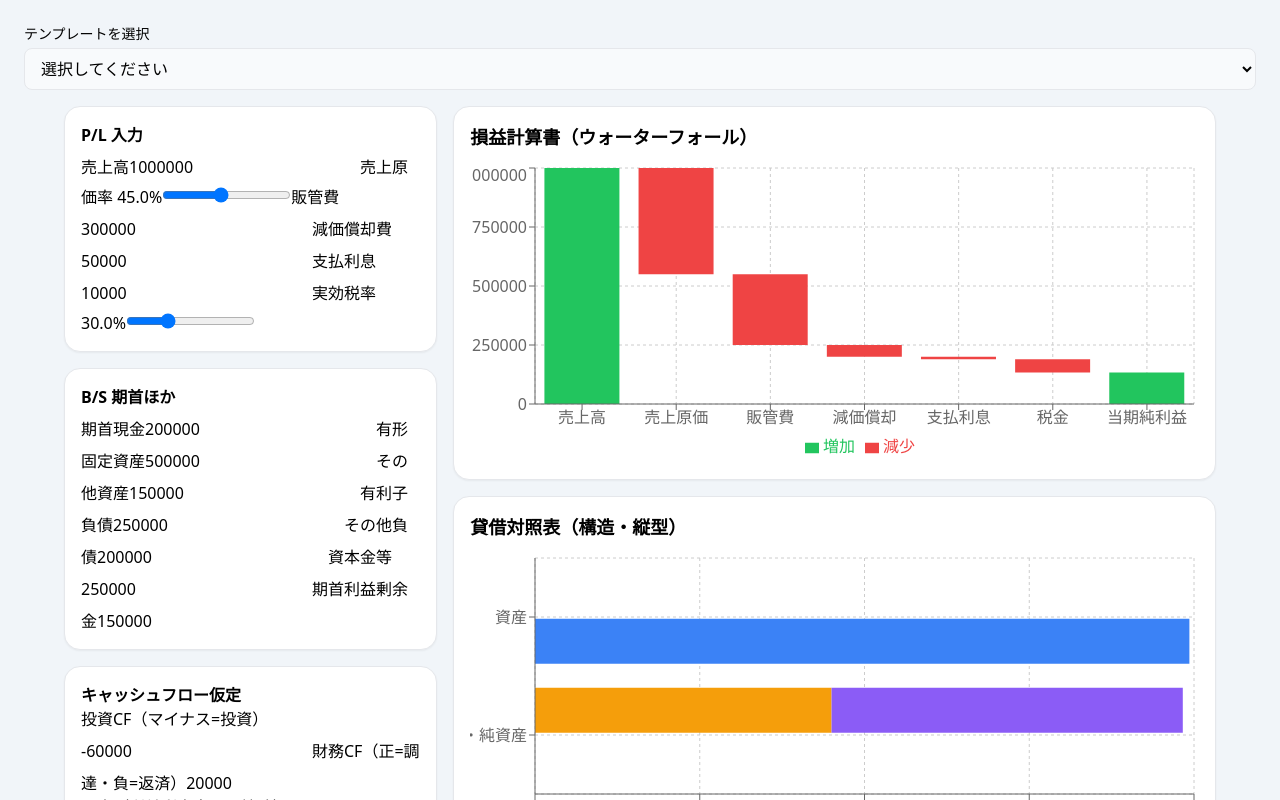
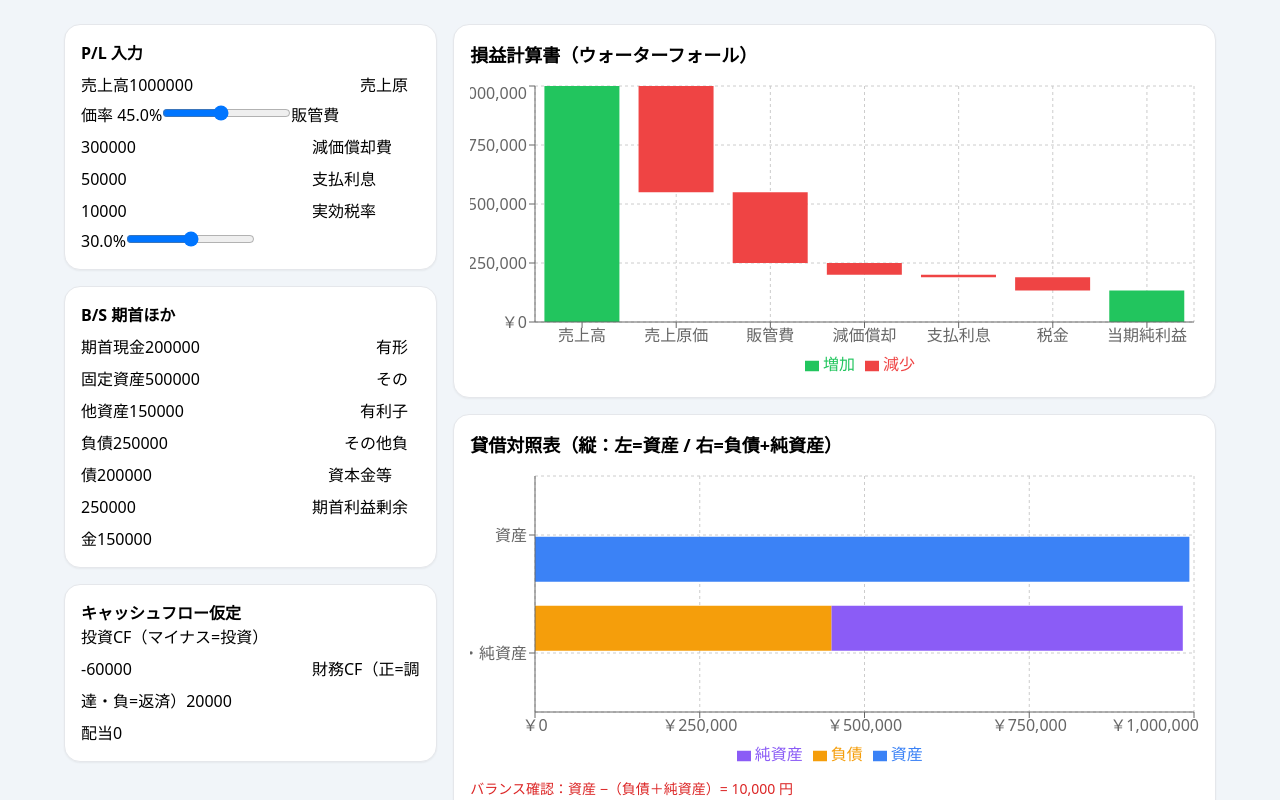
Before and after one commit to koppemaru/finance, a React (Vite) app: page / in a window 1280 px wide. Shown: the top 800 px of the page. Built offline with nearby package versions, Linux system fonts and the light colour scheme.

Commit message:
Update FinanceMiniLab.jsx

```diff
--- a/src/FinanceMiniLab.jsx
+++ b/src/FinanceMiniLab.jsx
@@ -1,54 +1,76 @@
+'use client';
 import React, { useMemo, useState } from "react";
 import { ComposedChart, Bar, XAxis, YAxis, CartesianGrid, Tooltip, Legend, ResponsiveContainer } from "recharts";
 
-// =============================
-// 学生向け 財務三表ミニ・シミュレータ（フル機能版）
-// - テンプレート選択
-// - 入力フォーム（省略なし）
-// - P/L ウォーターフォール（売上原価は売上高の上端を基準に下向き、以降も直前の小計基準）
-// - B/S 可視化：左「資産」単独バー、右「負債(上)・純資産(下)」の積み上げ縦棒
-// - 主要指標一覧
-// =============================
+// ==========================================================
+// Next.js（Vercel）対応版：すべて Client Component で完結
+// - Recharts を使うので 'use client' を明示
+// - 1ファイル内にチャート用の小コンポーネントを内包
+// - 配当はCFFに含め、資産=負債+純資産 が一致
+// - B/Sは縦向き：左=資産、右=負債(上)+純資産(下)
+// - P/Lはウォーターフォール（増減を積み上げ）
+// ==========================================================
 
-// ケーステンプレート
-const caseTemplates = [
-  { name: "カフェチェーン（原価率高め）", sales: 1200000, cogsRate: 0.55, sga: 300000, dep: 30000, interest: 15000, taxRate: 0.3 },
-  { name: "ITスタートアップ（販管費高め）", sales: 800000,  cogsRate: 0.20, sga: 500000, dep: 10000, interest:  5000, taxRate: 0.25 },
-  { name: "製造業（設備投資大）",   sales: 2000000, cogsRate: 0.60, sga: 400000, dep: 80000, interest: 20000, taxRate: 0.30 }
-];
+// ----- チャート小コンポーネント：P/L ウォーターフォール -----
+function PLWaterfall({ data, formatY }) {
+  return (
+    <ResponsiveContainer width="100%" height={300}>
+      <ComposedChart data={data}>
+        <CartesianGrid strokeDasharray="3 3" />
+        <XAxis dataKey="name" />
+        <YAxis tickFormatter={(v) => (formatY ? formatY(Number(v)) : v)} />
+        <Tooltip formatter={(v) => (formatY ? formatY(Number(v)) : v)} />
+        <Legend />
+        <Bar dataKey="past" stackId="wf" fill="rgba(0,0,0,0)" isAnimationActive={false} />
+        <Bar dataKey="inc"  stackId="wf" name="増加" fill="#22c55e" />
+        <Bar dataKey="dec"  stackId="wf" name="減少" fill="#ef4444" />
+      </ComposedChart>
+    </ResponsiveContainer>
+  );
+}
+
+// ----- チャート小コンポーネント：B/S 縦積み -----
+function BSStacked({ data, formatX }) {
+  return (
+    <ResponsiveContainer width="100%" height={300}>
+      <ComposedChart data={data} layout="vertical">
+        <CartesianGrid strokeDasharray="3 3" />
+        <XAxis type="number" tickFormatter={(v) => (formatX ? formatX(Number(v)) : v)} />
+        <YAxis type="category" dataKey="name" />
+        <Tooltip formatter={(v) => (formatX ? formatX(Number(v)) : v)} />
+        <Legend />
+        {/* 左列：資産（単独色：青） */}
+        <Bar dataKey="資産" name="資産" fill="#3b82f6" />
+        {/* 右列：負債(上) + 純資産(下)（別色） */}
+        <Bar dataKey="負債"   name="負債"   stackId="bs" fill="#f59e0b" />
+        <Bar dataKey="純資産" name="純資産" stackId="bs" fill="#8b5cf6" />
+      </ComposedChart>
+    </ResponsiveContainer>
+  );
+}
 
 export default function FinanceMiniLab() {
   // ---- 入力（損益関連） ----
-  const [sales, setSales] = useState(1000000);
+  const [sales, setSales] = useState(1_000_000);
   const [cogsRate, setCogsRate] = useState(0.45);
-  const [sga, setSga] = useState(300000);
-  const [dep, setDep] = useState(50000);
-  const [interest, setInterest] = useState(10000);
+  const [sga, setSga] = useState(300_000);
+  const [dep, setDep] = useState(50_000);
+  const [interest, setInterest] = useState(10_000);
   const [taxRate, setTaxRate] = useState(0.30);
 
   // ---- 入力（期首・B/Sの素） ----
-  const [begCash, setBegCash] = useState(200000);
-  const [ppeNet, setPpeNet] = useState(500000);
-  const [otherAssets, setOtherAssets] = useState(150000);
-  const [debt, setDebt] = useState(250000);
-  const [otherLiab, setOtherLiab] = useState(200000);
-  const [shareCapital, setShareCapital] = useState(250000);
-  const [retainedEarningsBeg, setRetainedEarningsBeg] = useState(150000);
+  const [begCash, setBegCash] = useState(200_000);
+  const [ppeNet, setPpeNet] = useState(500_000);
+  const [otherAssets, setOtherAssets] = useState(150_000);
+  const [debt, setDebt] = useState(250_000);
+  const [otherLiab, setOtherLiab] = useState(200_000);
+  const [shareCapital, setShareCapital] = useState(250_000);
+  const [retainedEarningsBeg, setRetainedEarningsBeg] = useState(150_000);
 
   // ---- 入力（CF仮定）----
-  const [cfi, setCfi] = useState(-60000);
-  const [cff, setCff] = useState(20000);
-  const [dividend, setDividend] = useState(0);
-
-  // ---- テンプレート適用 ----
-  const applyTemplate = (template) => {
-    setSales(template.sales);
-    setCogsRate(template.cogsRate);
-    setSga(template.sga);
-    setDep(template.dep);
-    setInterest(template.interest);
-    setTaxRate(template.taxRate);
-  };
+  const [cfi, setCfi] = useState(-60_000); // 投資CF（マイナス=投資）
+  const [cff, setCff] = useState(20_000);  // 財務CF（正=調達/負=返済）
+  const [dividend, setDividend] = useState(0); // 配当
 
   // ---- 計算 ----
   const calc = useMemo(() => {
@@ -60,20 +82,20 @@ export default function FinanceMiniLab() {
     const tax = Math.max(0, Math.round(ebt * taxRate));
     const netIncome = ebt - tax;
 
-  // CF（簡略・間接法）
-    const cfo = netIncome + dep;              // 運転資本の変動は0仮定
-    const cffNet = cff - dividend;            // ★配当を資金流出としてCFFに含める
+    // CF（簡略・間接法）
+    const cfo = netIncome + dep;       // 運転資本変動は0仮定
+    const cffNet = cff - dividend;     // ★配当はCFFに含めて現金を減らす
     const netChangeCash = cfo + cfi + cffNet;
     const endCash = begCash + netChangeCash;
 
-  // B/S（期末）— ppeNet/otherAssets は期末残高入力想定
+    // B/S（期末）
     const assets = endCash + ppeNet + otherAssets;
     const retainedEarningsEnd = retainedEarningsBeg + netIncome - dividend; // 剰余金から配当控除
     const equity = shareCapital + retainedEarningsEnd;
     const liabEquity = debt + otherLiab + equity;
-    const imbalance = assets - liabEquity;    // 0が正しい
+    const imbalance = assets - liabEquity; // 0 が理論値
 
-  // 指標
+    // 指標
     const opMargin = sales ? ebit / sales : 0;
     const netMargin = sales ? netIncome / sales : 0;
     const interestCoverage = interest > 0 ? ebit / interest : Infinity;
@@ -82,19 +104,17 @@ export default function FinanceMiniLab() {
 
     return {
       cogs, gross, ebitda, ebit, ebt, tax, netIncome,
-      cfo, cfi, cff: cffNet, netChangeCash, endCash,  // ← cff は cffNet を返す
+      cfo, cfi, cff: cffNet, netChangeCash, endCash,
       assets, retainedEarningsEnd, equity, liabEquity, imbalance,
       opMargin, netMargin, interestCoverage, roa, leverage,
     };
-  }, [sales, cogsRate, sga, dep, interest, taxRate,
-      begCash, ppeNet, otherAssets, debt, otherLiab, shareCapital,
-      retainedEarningsBeg, cfi, cff, dividend]);
-
+  }, [sales, cogsRate, sga, dep, interest, taxRate, begCash, ppeNet, otherAssets, debt, otherLiab, shareCapital, retainedEarningsBeg, cfi, cff, dividend]);
 
   const fmt = (n) => n.toLocaleString("ja-JP");
+  const yen = (n) => `￥${Number(n).toLocaleString('ja-JP')}`;
   const pct = (x) => (isFinite(x) ? (x * 100).toFixed(1) + "%" : "―");
 
-  // ===== P/L ウォーターフォール（増減を積み上げて表示） =====
+  // ----- P/L ウォーターフォール用データ -----
   const plWaterfall = useMemo(() => {
     const steps = [
       { name: "売上高", amount: sales },
@@ -116,117 +136,61 @@ export default function FinanceMiniLab() {
     return rows;
   }, [sales, sga, dep, interest, calc.cogs, calc.tax]);
 
-  // ===== B/S データ（左：資産、右：負債(上)+純資産(下)） =====
+  // ----- B/S 可視化データ（左=資産、右=負債+純資産） -----
   const bsData = [
     { name: "資産", 資産: calc.assets },
-    { name: "負債・純資産", 負債: debt + otherLiab, 純資産: calc.equity }
+    { name: "負債・純資産", 負債: debt + otherLiab, 純資産: calc.equity },
   ];
 
   return (
     <div className="p-6 bg-slate-100 min-h-screen">
-      {/* テンプレート選択 */}
-      <div className="mb-4">
-        <label className="block text-sm font-medium mb-1">テンプレートを選択</label>
-        <select
-          className="w-full rounded-lg border px-3 py-2 bg-slate-50"
-          onChange={(e) => { if (e.target.value !== "") applyTemplate(caseTemplates[e.target.value]); }}
-        >
-          <option value="">選択してください</option>
-          {caseTemplates.map((t, idx) => (
-            <option key={idx} value={idx}>{t.name}</option>
-          ))}
-        </select>
-      </div>
-
       <div className="max-w-6xl mx-auto grid grid-cols-1 md:grid-cols-3 gap-4">
-        {/* 入力フォーム（省略なし） */}
+        {/* 入力フォーム */}
         <div className="md:col-span-1 space-y-4">
           <div className="rounded-2xl shadow-sm border p-4 bg-white space-y-2">
             <h3 className="font-semibold">P/L 入力</h3>
-            <label>売上高</label>
-            <input type="number" value={sales} onChange={(e) => setSales(Number(e.target.value))} />
-            <label>売上原価率 {pct(cogsRate)}</label>
-            <input type="range" value={cogsRate} min={0} max={1} step={0.01} onChange={(e) => setCogsRate(Number(e.target.value))} />
-            <label>販管費</label>
-            <input type="number" value={sga} onChange={(e) => setSga(Number(e.target.value))} />
-            <label>減価償却費</label>
-            <input type="number" value={dep} onChange={(e) => setDep(Number(e.target.value))} />
-            <label>支払利息</label>
-            <input type="number" value={interest} onChange={(e) => setInterest(Number(e.target.value))} />
-            <label>実効税率 {pct(taxRate)}</label>
-            <input type="range" value={taxRate} min={0} max={1} step={0.01} onChange={(e) => setTaxRate(Number(e.target.value))} />
+            <label>売上高</label><input type="number" value={sales} onChange={(e) => setSales(Number(e.target.value))} />
+            <label>売上原価率 {pct(cogsRate)}</label><input type="range" value={cogsRate} min={0} max={1} step={0.01} onChange={(e) => setCogsRate(Number(e.target.value))} />
+            <label>販管費</label><input type="number" value={sga} onChange={(e) => setSga(Number(e.target.value))} />
+            <label>減価償却費</label><input type="number" value={dep} onChange={(e) => setDep(Number(e.target.value))} />
+            <label>支払利息</label><input type="number" value={interest} onChange={(e) => setInterest(Number(e.target.value))} />
+            <label>実効税率 {pct(taxRate)}</label><input type="range" value={taxRate} min={0} max={0.6} step={0.01} onChange={(e) => setTaxRate(Number(e.target.value))} />
           </div>
 
           <div className="rounded-2xl shadow-sm border p-4 bg-white space-y-2">
             <h3 className="font-semibold">B/S 期首ほか</h3>
-            <label>期首現金</label>
-            <input type="number" value={begCash} onChange={(e) => setBegCash(Number(e.target.value))} />
-            <label>有形固定資産</label>
-            <input type="number" value={ppeNet} onChange={(e) => setPpeNet(Number(e.target.value))} />
-            <label>その他資産</label>
-            <input type="number" value={otherAssets} onChange={(e) => setOtherAssets(Number(e.target.value))} />
-            <label>有利子負債</label>
-            <input type="number" value={debt} onChange={(e) => setDebt(Number(e.target.value))} />
-            <label>その他負債</label>
-            <input type="number" value={otherLiab} onChange={(e) => setOtherLiab(Number(e.target.value))} />
-            <label>資本金等</label>
-            <input type="number" value={shareCapital} onChange={(e) => setShareCapital(Number(e.target.value))} />
-            <label>期首利益剰余金</label>
-            <input type="number" value={retainedEarningsBeg} onChange={(e) => setRetainedEarningsBeg(Number(e.target.value))} />
+            <label>期首現金</label><input type="number" value={begCash} onChange={(e) => setBegCash(Number(e.target.value))} />
+            <label>有形固定資産</label><input type="number" value={ppeNet} onChange={(e) => setPpeNet(Number(e.target.value))} />
+            <label>その他資産</label><input type="number" value={otherAssets} onChange={(e) => setOtherAssets(Number(e.target.value))} />
+            <label>有利子負債</label><input type="number" value={debt} onChange={(e) => setDebt(Number(e.target.value))} />
+            <label>その他負債</label><input type="number" value={otherLiab} onChange={(e) => setOtherLiab(Number(e.target.value))} />
+            <label>資本金等</label><input type="number" value={shareCapital} onChange={(e) => setShareCapital(Number(e.target.value))} />
+            <label>期首利益剰余金</label><input type="number" value={retainedEarningsBeg} onChange={(e) => setRetainedEarningsBeg(Number(e.target.value))} />
           </div>
 
           <div className="rounded-2xl shadow-sm border p-4 bg-white space-y-2">
             <h3 className="font-semibold">キャッシュフロー仮定</h3>
-            <label>投資CF（マイナス=投資）</label>
-            <input type="number" value={cfi} onChange={(e) => setCfi(Number(e.target.value))} />
-            <label>財務CF（正=調達・負=返済）</label>
-            <input type="number" value={cff} onChange={(e) => setCff(Number(e.target.value))} />
-            <label>配当（利益剰余金から控除）</label>
-            <input type="number" value={dividend} onChange={(e) => setDividend(Number(e.target.value))} />
+            <label>投資CF（マイナス=投資）</label><input type="number" value={cfi} onChange={(e) => setCfi(Number(e.target.value))} />
+            <label>財務CF（正=調達・負=返済）</label><input type="number" value={cff} onChange={(e) => setCff(Number(e.target.value))} />
+            <label>配当</label><input type="number" value={dividend} onChange={(e) => setDividend(Number(e.target.value))} />
           </div>
         </div>
 
         {/* 可視化＆指標 */}
         <div className="md:col-span-2 space-y-4">
-          {/* P/L ウォーターフォール */}
           <div className="rounded-2xl shadow-sm border p-4 bg-white">
             <h2 className="text-lg font-semibold mb-3">損益計算書（ウォーターフォール）</h2>
-            <ResponsiveContainer width="100%" height={300}>
-              <ComposedChart data={plWaterfall}>
-                <CartesianGrid strokeDasharray="3 3" />
-                <XAxis dataKey="name" />
-                <YAxis />
-                <Tooltip formatter={(v) => `￥${fmt(Number(v))}`} />
-                <Legend />
-                {/* ベース（開始位置） */}
-                <Bar dataKey="past" stackId="a" fill="rgba(0,0,0,0)" isAnimationActive={false} />
-                {/* 増加（上向き）= 緑、減少（下向き）= 赤 */}
-                <Bar dataKey="inc" stackId="a" name="増加" fill="#22c55e" />
-                <Bar dataKey="dec" stackId="a" name="減少" fill="#ef4444" />
-              </ComposedChart>
-            </ResponsiveContainer>
+            <PLWaterfall data={plWaterfall} formatY={yen} />
           </div>
 
-          {/* B/S：左=資産、右=負債+純資産（負債を上、純資産を下で積み上げ） */}
           <div className="rounded-2xl shadow-sm border p-4 bg-white">
-            <h2 className="text-lg font-semibold mb-3">貸借対照表（構造・縦型）</h2>
-            <ResponsiveContainer width="100%" height={300}>
-              <ComposedChart data={bsData} layout="vertical">
-                <CartesianGrid strokeDasharray="3 3" />
-                <XAxis type="number" />
-                <YAxis dataKey="name" type="category" />
-                <Tooltip formatter={(v) => `￥${fmt(Number(v))}`} />
-                <Legend />
-                {/* 資産（単独色：青） */}
-                <Bar dataKey="資産" name="資産" fill="#3b82f6" />
-                {/* 右側カテゴリで負債＆純資産を積み上げ（オレンジ・紫） */}
-                <Bar dataKey="負債"   stackId="b" name="負債"   fill="#f59e0b" />
-                <Bar dataKey="純資産" stackId="b" name="純資産" fill="#8b5cf6" />
-              </ComposedChart>
-            </ResponsiveContainer>
+            <h2 className="text-lg font-semibold mb-3">貸借対照表（縦：左=資産 / 右=負債+純資産）</h2>
+            <BSStacked data={bsData} formatX={yen} />
+            <div className={`mt-2 text-sm ${Math.abs(calc.imbalance) < 1 ? "text-green-600" : "text-red-600"}`}>
+              バランス確認：資産 −（負債＋純資産）= {fmt(Math.round(calc.imbalance))} 円
+            </div>
           </div>
 
-          {/* 指標欄 */}
           <div className="rounded-2xl shadow-sm border p-4 bg-white">
             <h2 className="text-lg font-semibold mb-3">主要指標</h2>
             <div className="grid grid-cols-2 md:grid-cols-5 gap-3 text-sm">
```
